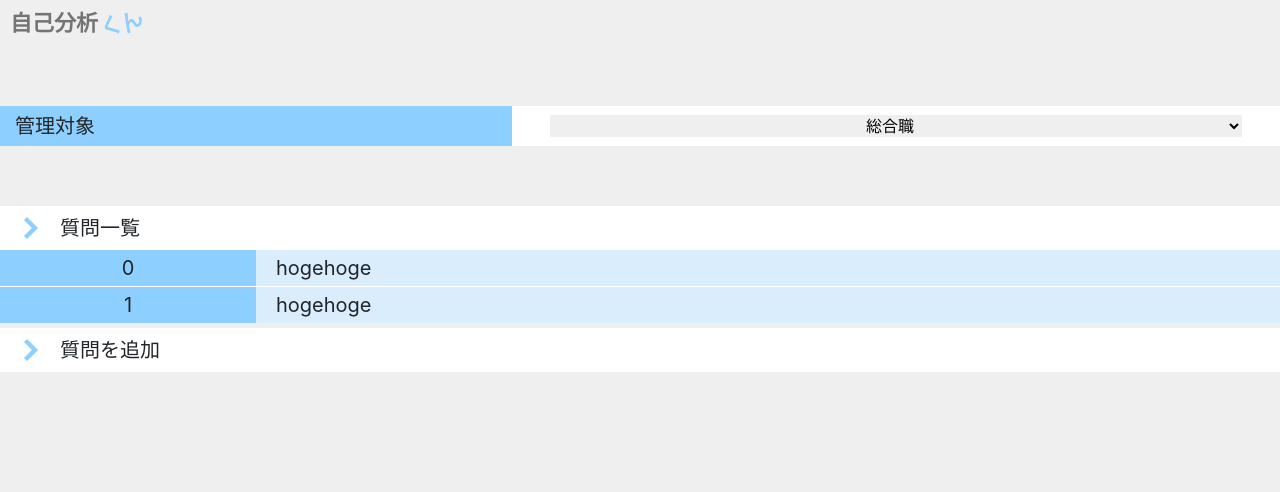
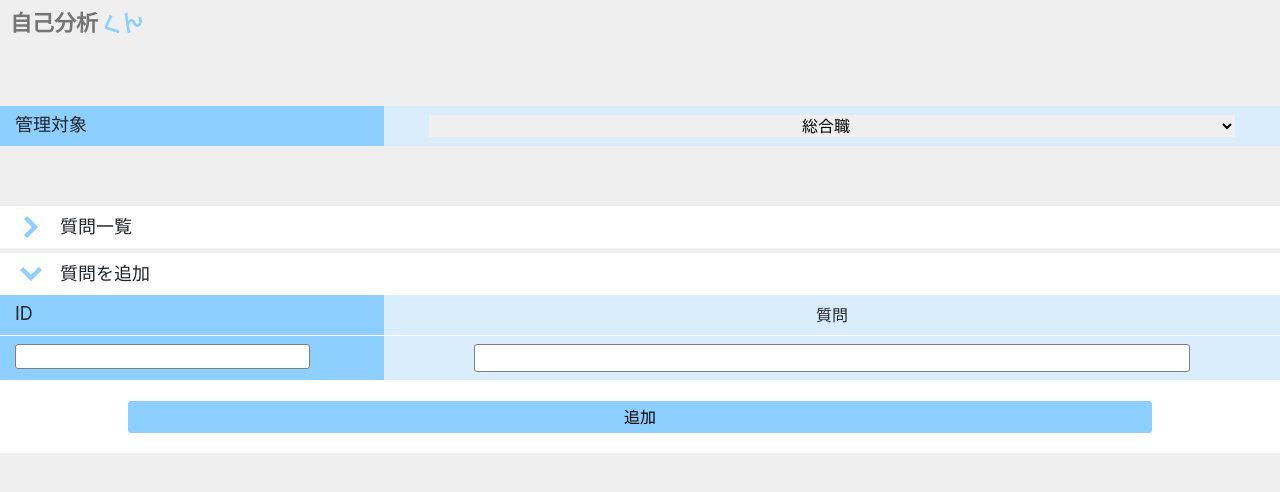
Before and after one commit to KojimaNaoyuki/self-analysis-tool, a React (Create React App) app: page /managementpage in a window 1280 px wide. Shown: the top 492 px of the page. Built offline with nearby package versions, Linux system fonts and the light colour scheme.

Commit message:
途中経過

```diff
--- a/src/component/container/ConfirmAnswerPage.js
+++ b/src/component/container/ConfirmAnswerPage.js
@@ -39,7 +39,7 @@ class ConfirmAnswerPage extends Component {
     }
 
     componentDidMount() {
-        let confirmAnswerBoxArr = []
+        let confirmAnswerBoxArr = [];
         let questionText;
         let answerText;
         this.props.answerData.forEach((element, index) => {
--- a/src/component/container/ManagementPage.js
+++ b/src/component/container/ManagementPage.js
@@ -5,6 +5,8 @@ import QuestionList from "../presentational/atoms/QuestionList";
 
 import Header from "../presentational/organisms/Header";
 import arrowImg from "../../img/arrow.svg";
+import Btn from "./../presentational/atoms/Btn";
+import Loader from "../presentational/atoms/Loader";
 
 const ManagementPageBox = styled.div`
 `;
@@ -14,19 +16,22 @@ const InputBox = styled.div`
 `;
 
 const Flex = styled.div`
+    margin-bottom: 1px;
     display: flex;
 `;
 const SubTitle = styled.h2`
     padding: 8px 0 8px 15px;
-    width: 40%;
+    width: 30%;
     margin: 0;
-    font-size: 20px;
+    font-size: 18px;
+    font-weight: normal;
     background-color: #8DCFFF;
 `;
 const Content = styled.div`
     padding: 8px 0;
-    width: 60%;
+    width: 70%;
     text-align: center;
+    background-color: #daedfd;
 `;
 const SelectJobInput = styled.select`
     width: 90%;
@@ -34,7 +39,14 @@ const SelectJobInput = styled.select`
     border: none;
     outline: none;
 `;
-const Input = styled.input`
+const InputId = styled.input`
+    width: 80%;
+    border: solid 1px #7e7e7e;
+    border-radius: 3px;
+    outline: none;
+`;
+const InputSt = styled.input`
+    width: 80%;
     border: solid 1px #7e7e7e;
     border-radius: 3px;
     outline: none;
@@ -44,7 +56,7 @@ const HeadingTitle = styled.h3`
     margin: 0;
     position relative;
     padding: 10px 60px;
-    font-size: 20px;
+    font-size: 18px;
 `;
 const ArrowImg = styled.img`
     position absolute;
@@ -52,6 +64,10 @@ const ArrowImg = styled.img`
     left: 20px;
     width: 22px;
     transform: translateY(-50%);
+`;
+const BtnWrap = styled.div`
+    padding: 20px 0;
+    text-align: center;
 `;
 
 const MtbL = styled.div`
@@ -64,7 +80,31 @@ const MtbS = styled.div`
 class ManagementPage extends Component {
     constructor() {
         super();
+
+        this.state = {
+            loaderComponent: null
+        }
     }
+
+    _open(element) {
+        const tg = document.querySelector('#list-' + element.target.id);
+
+        tg.classList.toggle('open');
+    }
+
+    _loaderOperation(status) {
+        //ローダーの表示設定
+        if(status) {
+            this.setState({
+                loaderComponent: <Loader />
+            });
+        } else {
+            this.setState({
+                loaderComponent: null
+            });
+        }
+    }
+
     render() {
         return(
             <ManagementPageBox>
@@ -92,21 +132,40 @@ class ManagementPage extends Component {
                 <MtbL />
 
                 {/* 質問一覧 */}
-                <InputBox>
-                    <HeadingTitle><ArrowImg src={arrowImg} />質問一覧</HeadingTitle>
-                    <QuestionList id="0" Qtext="hogehoge" />
-                    <QuestionList id="1" Qtext="hogehoge" />
+                <InputBox id="list-1">
+                    <HeadingTitle onClick={this._open} id="1"><ArrowImg src={arrowImg} className="arrow" />質問一覧</HeadingTitle>
+                    <div className="list">
+                        <QuestionList id="0" Qtext="hogehoge" />
+                        <QuestionList id="1" Qtext="hogehoge" />
+                    </div>
                 </InputBox>
                 {/* 質問一覧 */}
 
                 <MtbS />
 
                 {/* 質問追加 */}
-                <InputBox>
-                    <HeadingTitle><ArrowImg src={arrowImg} />質問を追加</HeadingTitle>
+                <InputBox id="list-2" className="open">
+                    <HeadingTitle onClick={this._open} id="2"><ArrowImg src={arrowImg} className="arrow" />質問を追加</HeadingTitle>
+                    <div className="list">
+                        <Flex>
+                            <SubTitle>ID</SubTitle>
+                            <Content>質問</Content>
+                        </Flex>
+                        <Flex>
+                            <SubTitle><InputId type="number" /></SubTitle>
+                            <Content><InputSt type="text" /></Content>
+                        </Flex>
+
+                        <BtnWrap>
+                            <Btn text="追加" />
+                        </BtnWrap>
+                    </div>
                 </InputBox>
                 {/* 質問追加 */}
 
+                {/* ローダー */}
+                {this.state.loaderComponent}
+                {/* ローダー */}
             </ManagementPageBox>
         );
     }
--- a/src/component/presentational/atoms/Btn.js
+++ b/src/component/presentational/atoms/Btn.js
@@ -10,7 +10,7 @@ const Btn = (props) => {
         background-color: #8DCFFF;
         border-radius: 3px;
         font-size: 16px;
-        font-weight: bold;
+        font-weight: normal;
         transition: all 0.3s;
         &:hover {
             opacity: 0.6;
--- a/src/component/presentational/atoms/QuestionList.js
+++ b/src/component/presentational/atoms/QuestionList.js
@@ -10,14 +10,14 @@ const IdBox = styled.h3`
     margin: 0;
     background-color: #8DCFFF;
     text-align: center;
-    font-size: 20px;
+    font-size: 18px;
     font-weight: normal;
 `;
 const Qtext = styled.h3`
     padding: 6px 20px;
     width: 80%;
     margin: 0;
-    font-size: 20px;
+    font-size: 18px;
     font-weight: normal;
     overflow-x: scroll;
     background-color: #daedfd;
--- a/src/index.css
+++ b/src/index.css
@@ -42,6 +42,7 @@ code {
   width: 18px;
 }
 .openArrow-img {
+  transition: all 0.3s;
   transform: translateY(-50%) rotate(90deg);
 }
 .write-img {
@@ -50,3 +51,20 @@ code {
   right: 10px;
   width: 26px;
 }
+
+/* ++++++++++++++++++++++++++++++++++++++++++++++++++++++++++++++++++++++++ */
+.list {
+  height: 0;
+  transform: scaleY(0);
+}
+.arrow {
+}
+.open .arrow {
+  transform: translateY(-50%) rotate(90deg);
+  transition: all 0.3s;
+}
+.open .list {
+  height: 100%;
+  transition: all 0.4s;
+  transform: none;
+}
```
